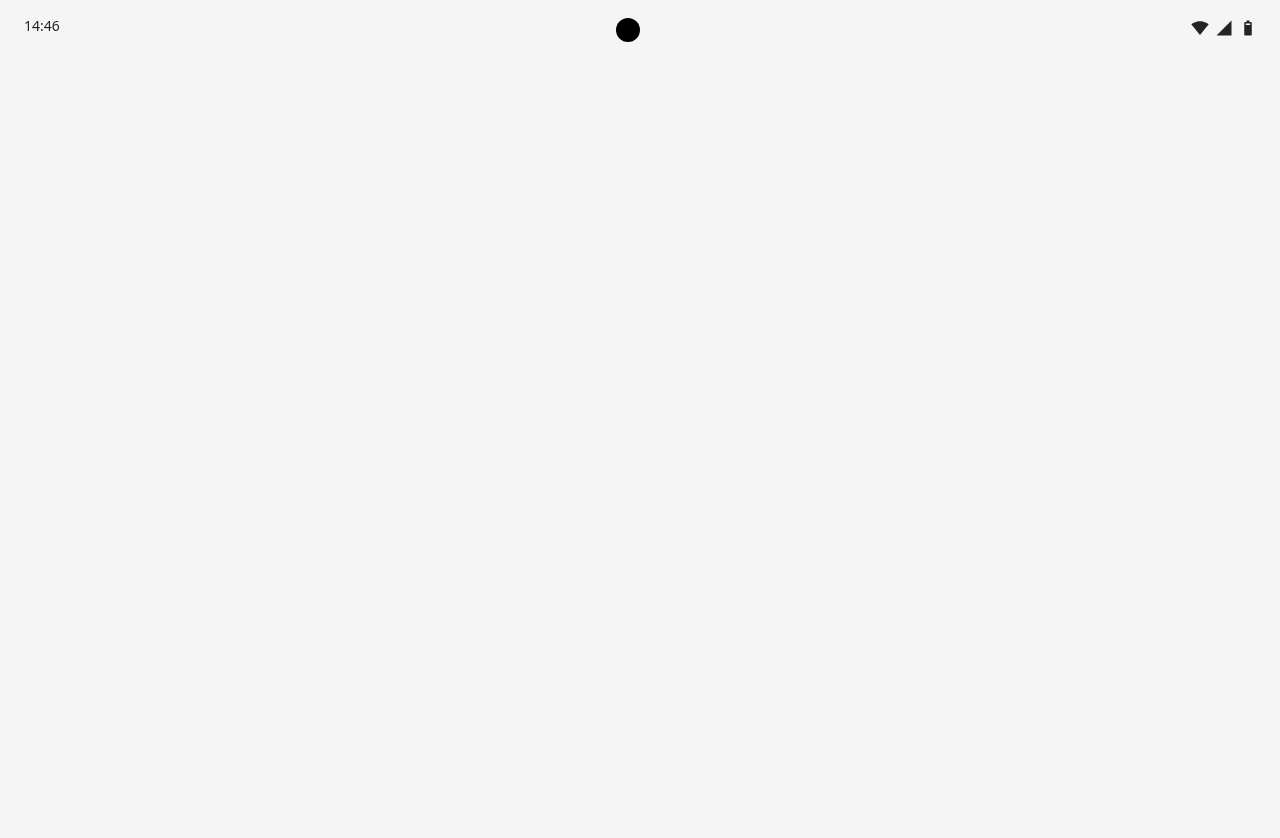
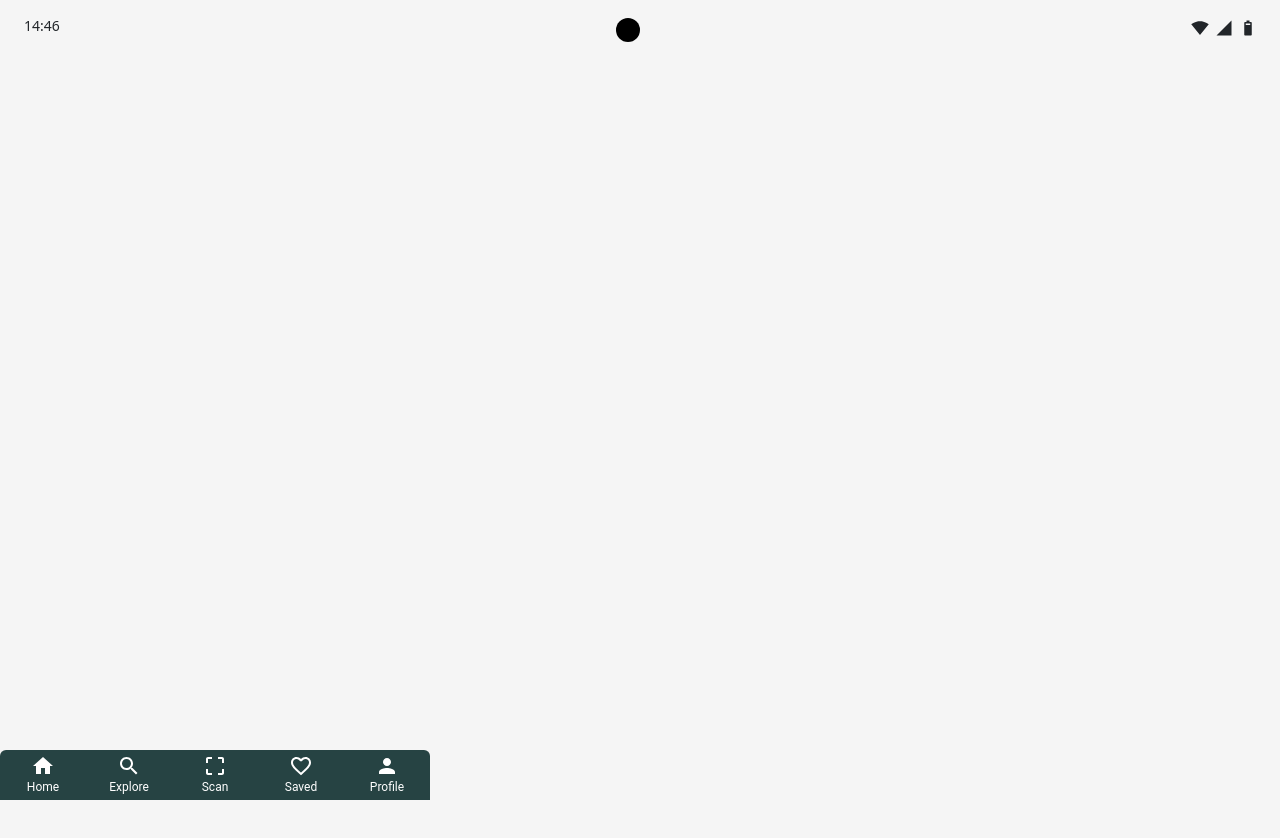
Before and after one commit to sei43-projectFlipTable/FlipTable, a React (Vite) app in the folder front-end/: page /home in a window 1280 px wide. Shown: the top 838 px of the page. Built offline with nearby package versions, Linux system fonts and the light colour scheme.

Commit message:
NavBar draft codes

```diff
--- /dev/null
+++ b/front-end/src/components/NavBar.jsx
@@ -0,0 +1,57 @@
+import React from "react";
+import Box from "@mui/material/Box";
+import BottomNavigation from "@mui/material/BottomNavigation";
+import BottomNavigationAction from "@mui/material/BottomNavigationAction";
+import HomeIcon from "@mui/icons-material/Home";
+import FavoriteBorderOutlinedIcon from "@mui/icons-material/FavoriteBorderOutlined";
+import SearchIcon from "@mui/icons-material/Search";
+import CropFreeIcon from "@mui/icons-material/CropFree";
+import PersonIcon from "@mui/icons-material/Person";
+
+function NavBar() {
+  return (
+    <Box>
+      <BottomNavigation
+        showLabels
+        sx={{
+          width: 430,
+          height: 50,
+          position: "absolute",
+          bottom: 0,
+          left: 0,
+          backgroundColor: "#264343",
+          borderRadius: "6px 6px 0px 0px",
+        }}
+        // value={value}
+      >
+        <BottomNavigationAction
+          sx={{ color: "#FFFFFF" }}
+          label="Home"
+          icon={<HomeIcon />}
+        />
+        <BottomNavigationAction
+          sx={{ color: "#FFFFFF" }}
+          label="Explore"
+          icon={<SearchIcon />}
+        />
+        <BottomNavigationAction
+          sx={{ color: "#FFFFFF" }}
+          label="Scan"
+          icon={<CropFreeIcon />}
+        />
+        <BottomNavigationAction
+          sx={{ color: "#FFFFFF" }}
+          label="Saved"
+          icon={<FavoriteBorderOutlinedIcon />}
+        />
+        <BottomNavigationAction
+          sx={{ color: "#FFFFFF" }}
+          label="Profile"
+          icon={<PersonIcon />}
+        />
+      </BottomNavigation>
+    </Box>
+  );
+}
+
+export default NavBar;
--- a/front-end/src/pages/HomePage.jsx
+++ b/front-end/src/pages/HomePage.jsx
@@ -1,10 +1,12 @@
 import React from "react";
 import PhoneTopBar from "../components/PhoneTopBar";
+import NavBar from "../components/NavBar";
 
 function HomePage() {
   return (
     <>
       <PhoneTopBar />
+      <NavBar />
     </>
   );
 }
```
